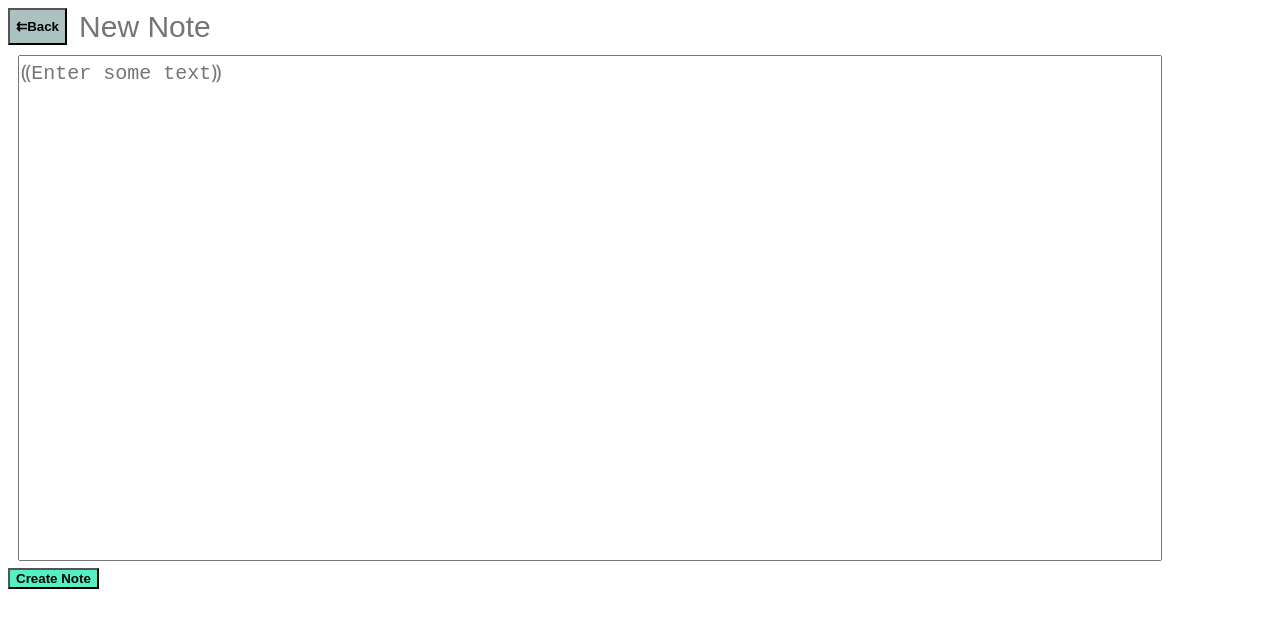
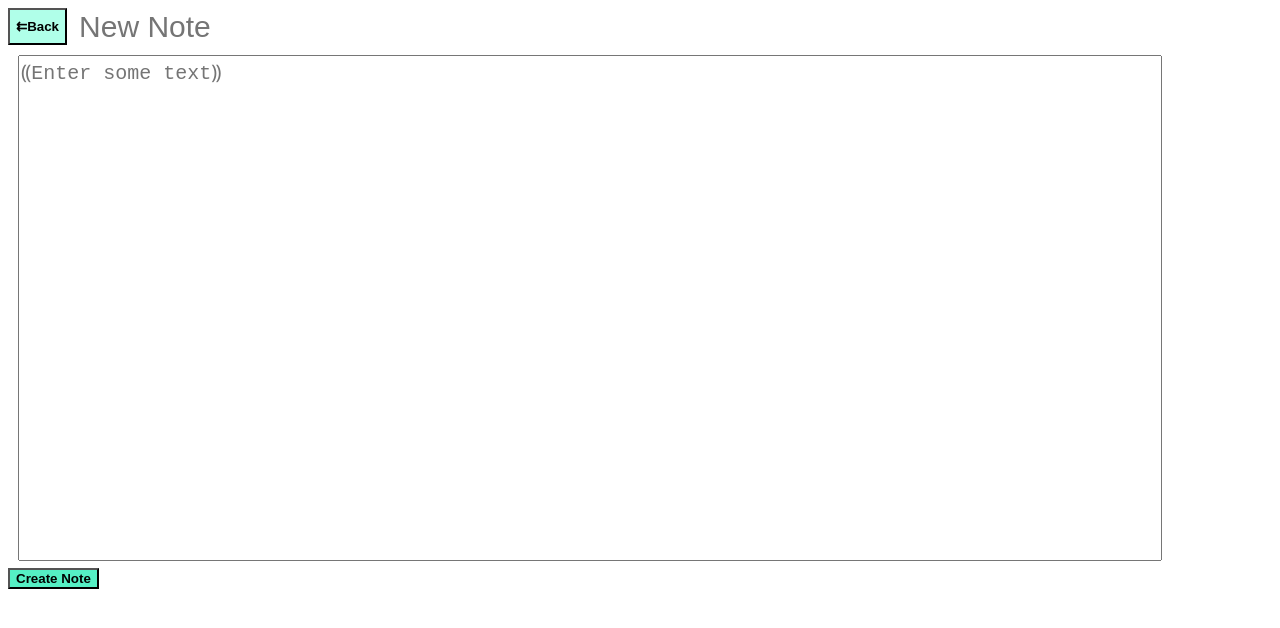
Before and after one commit to alex-305/notetake, a Vue app: page / in a window 1280 px wide. Both pictures are taken after a click on the button "Create Note". Shown: the top 628 px of the page. Built offline with nearby package versions, Linux system fonts and the light colour scheme.

Commit message:
Updated styling of buttons

```diff
--- a/src/assets/main.css
+++ b/src/assets/main.css
@@ -6,14 +6,17 @@ body {
 
 button {
     cursor: pointer;
+    font-weight: bold;
 }
 
 .backButton {
-    background-color: #acc2c0;
-    font-weight: bold;
+    background-color: #b0ffe9;
 }
 
 .plusButton {
     background-color: #55efc4;
-    font-weight: bold;
 }
+
+.xButton {
+    background-color:  #ff7675;
+}
```
